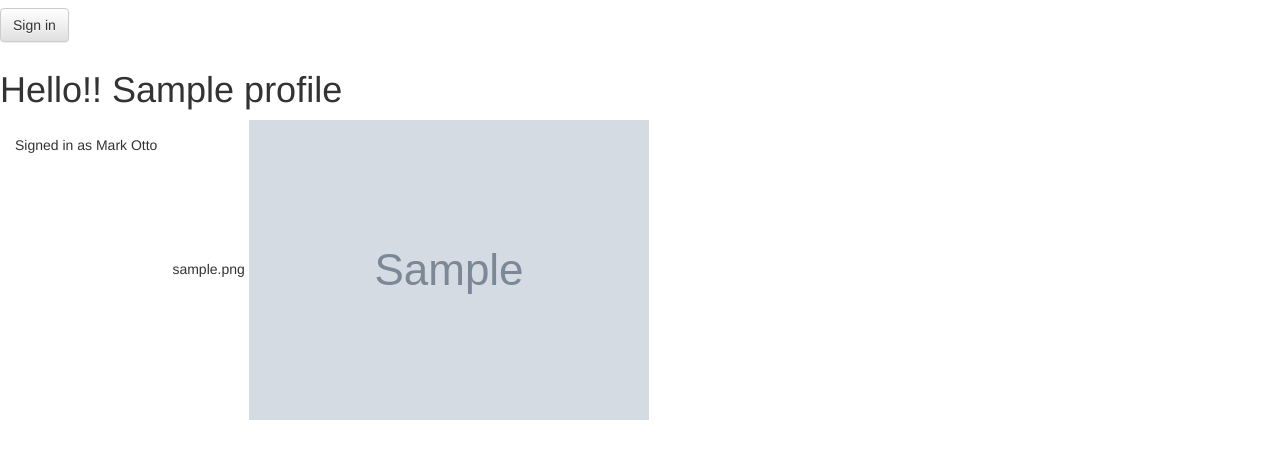
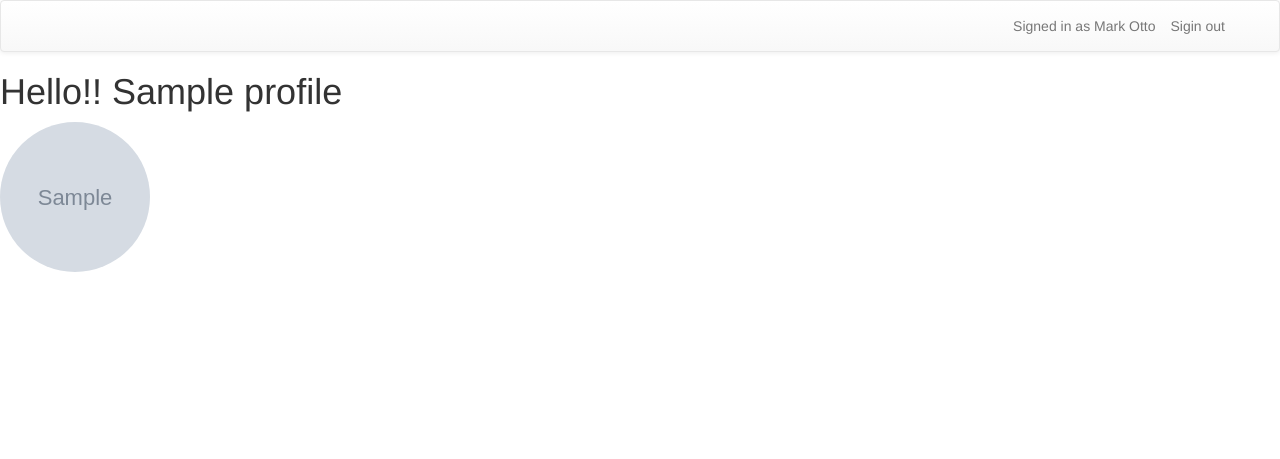
Before and after one commit to michitakaiida/biography, a Django app: template myhistory/templates/myhistory/mypage.html in a window 1280 px wide. Shown: the top 459 px of the page. Run offline with Django 3.2, Linux system fonts and the light colour scheme; the template is opened without the code that fills it: values that come from a table or form of the project are taken from there, others are empty; tables that the repository leaves empty hold one stand-in row (values such as "Sample post"); grey boxes marked "Sample" are stand-in pictures; some libraries are stand-ins or nearby versions.

Commit message:
bootstrapの練習

```diff
--- a/myhistory/templates/myhistory/mypage.html
+++ b/myhistory/templates/myhistory/mypage.html
@@ -8,11 +8,19 @@
     <link rel="stylesheet" href="{% static 'css/bootstrap-theme.min.css' %}">
 </head>
 <body>
-<button type="button" class="btn btn-default navbar-btn">Sign in</button>
+
+<nav class="navbar navbar-default">
+  <div class="container">
+      <p class="navbar-text navbar-right"> <a href="#" class="navbar-link">Sigin out</a></p>
+      <p class="navbar-text navbar-right">Signed in as <a href="#" class="navbar-link">Mark Otto</a></p>
+  </div>
+</nav>
+
+
+
+
 <h1>Hello!! {{my_prifile.name}}</h1>
-<p class="navbar-text">Signed in as Mark Otto</p>
 
-{{my_prifile.profile_image}}
-<img src=media/{{my_prifile.profile_image}}>
+<img src=media/{{my_prifile.profile_image}} class="img-circle" width="150" height="150">
 </body>
 </html>
```
